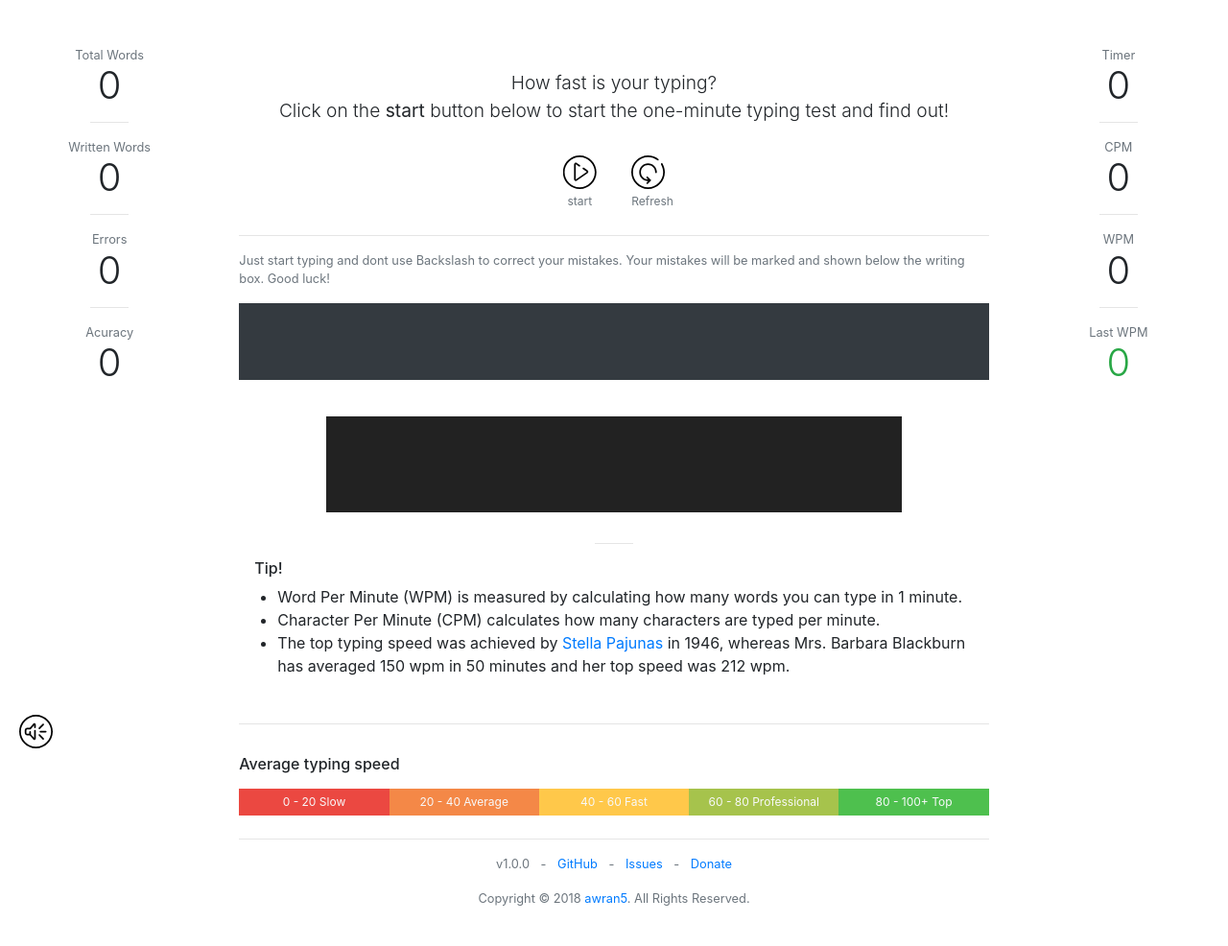
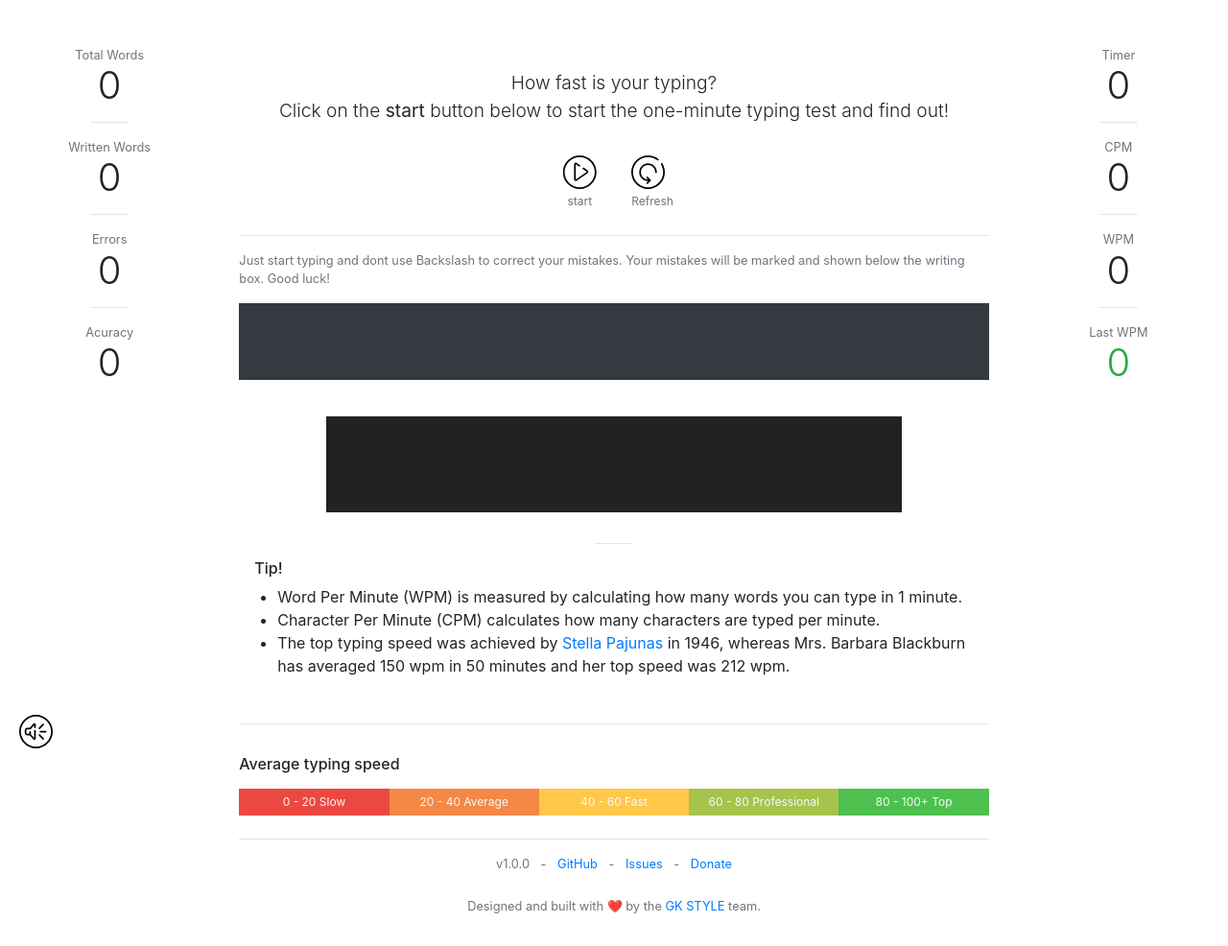
Before and after one commit to awran5/speedTyping, a plain HTML site: page index.html in a window 1280 px wide. Shown: the whole page at 96% size. Drawn offline with Linux system fonts and the light colour scheme; a script that the page names is missing.

Commit message:
Update index.html

```diff
--- a/index.html
+++ b/index.html
@@ -124,11 +124,10 @@
                                 <li class="list-inline-item"> - </li>
                                 <li class="list-inline-item"><a href="https://www.paypal.me/awran5" title="Donate">Donate</a></li>
                             </ul>
-                            <div class="copyright">
-                                Copyright © 2018 <a href="https://github.com/awran5/" title="awran5">awran5</a>. All
-                                Rights
-                                Reserved.
-                            </div>
+                        <div class="copyright py-2">
+                        Designed and built with ❤️ by the<a href="https://gkstyle.net/" title="GK STYLE"> GK STYLE
+                        </a>team.
+                        </div>
                         </div>
                     </footer>
                 </div>
```
